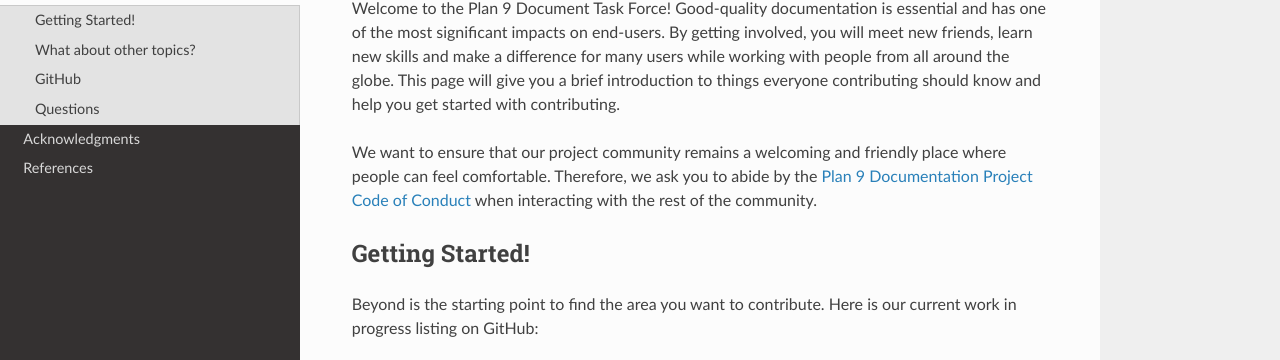
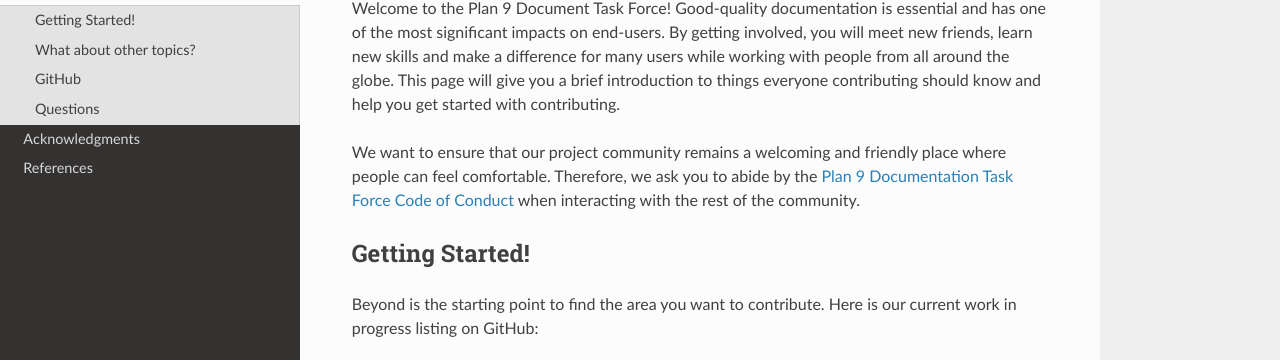
Before and after one commit to tip9ug/plan9-documentation, a Sphinx documentation site: the page built from source/contributor/Get_Involved.md, in a window 1280 px wide and 900 px high. Shown: the part 163-523 px from the top of the window. Built offline with Sphinx 7.4.7 and the Read the Docs theme 2.0.0, drawn with Linux system fonts in a browser that asks for light colours.

Commit message:
Update Get_Involved.md

```diff
--- a/source/contributor/Get_Involved.md
+++ b/source/contributor/Get_Involved.md
@@ -3,7 +3,7 @@ Get Involved
 
 Welcome to the Plan 9 Document Task Force! Good-quality documentation is essential and has one of the most significant impacts on end-users. By getting involved, you will meet new friends, learn new skills and make a difference for many users while working with people from all around the globe. This page will give you a brief introduction to things everyone contributing should know and help you get started with contributing.
 
-We want to ensure that our project community remains a welcoming and friendly place where people can feel comfortable. Therefore, we ask you to abide by the [Plan 9 Documentation Project Code of Conduct](../CoC.md) when interacting with the rest of the community.
+We want to ensure that our project community remains a welcoming and friendly place where people can feel comfortable. Therefore, we ask you to abide by the [Plan 9 Documentation Task Force Code of Conduct](../CoC.md) when interacting with the rest of the community.
 
 ## Getting Started!
 Beyond is the starting point to find the area you want to contribute. Here is our current work in progress listing on GitHub:
```
